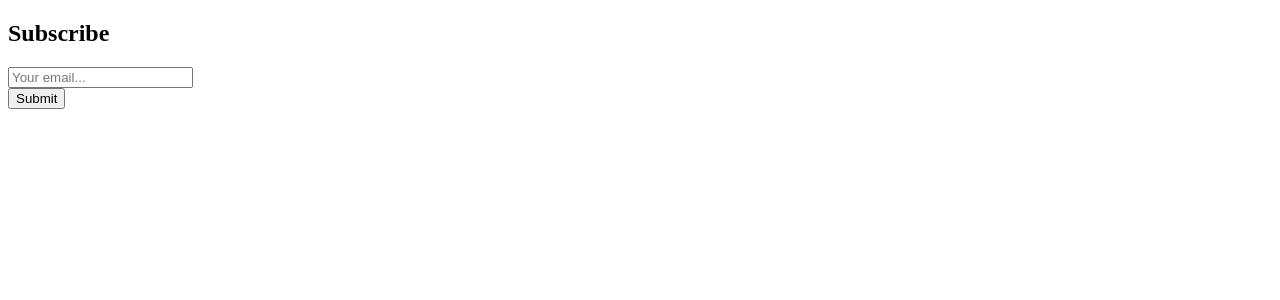
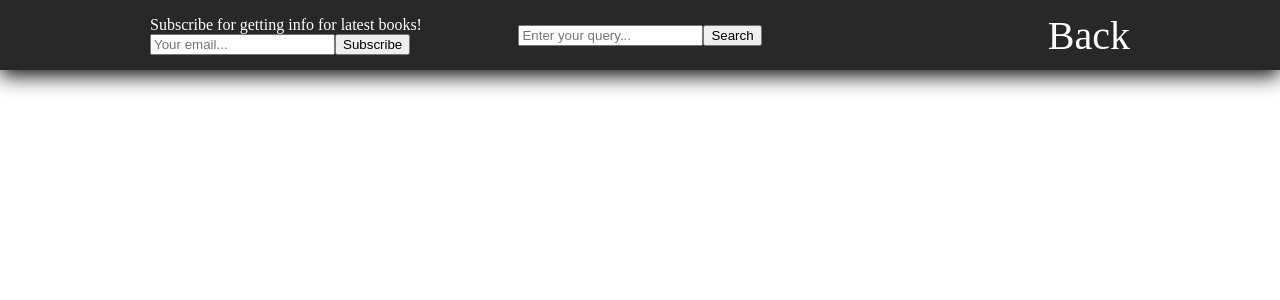
Before and after one commit to Sh1neRose/pp02, a Django app: page / in a window 1280 px wide. Shown: the top 300 px of the page. Run offline with Django 5.2, Linux system fonts and the light colour scheme; data that the repository does not hold is empty; parts of the project's set-up code (start-up, migrations or seed data) failed here and were passed over.

Commit message:
inital commit

```diff
--- a/books/urls.py
+++ b/books/urls.py
@@ -1,10 +1,11 @@
 from django.urls import path
 from . import views
 
-app_name = 'news'
+app_name = 'books'
 
 urlpatterns = [
     path('', views.booksview.as_view(), name='books'),
+    path('searchbook/', views.searchview.as_view(), name='searchbook'),
     path('<slug:slug>/', views.booksview.as_view(), name='books_by_genre'),
     path('book/<int:id>/', views.bookview.as_view(), name='book'),
 ]
--- a/templates/base.html
+++ b/templates/base.html
@@ -1,18 +1,33 @@
+{% load static %}
 <!DOCTYPE html>
 <html lang="en">
 <head>
     <meta charset="UTF-8">
     <meta name="viewport" content="width=device-width, initial-scale=1.0">
     <title>{% block title %}Main{% endblock title %}</title>
+    <link rel="stylesheet" href="{% static 'css/base.css' %}">
 </head>
 <body>
-    <h2>Subscribe</h2>
-    <form action='{% url "mailing:subscribe" %}' method="post">
-        {% csrf_token %}
-        {{subscribeform}}
-        <input type="submit">
-    </form>
-    {% block content %}
-    {% endblock content %}
+    <header>
+        <div id='subscribe'>
+            Subscribe for getting info for latest books!
+            <form action="{% url "mailing:subscribe" %}" method="post" id='subscribe-form'>
+                {% csrf_token %}
+                {{subscribeform}}
+                <input type="submit" value='Subscribe'>
+            </form>
+        </div>
+        <form action="{% url "books:searchbook" %}" method='get' id='search'>
+            {{searchform}}
+            <input type="submit" value='Search'>
+        </form>
+        <a href="{% url "books:books" %}" id='back'>
+            Back
+        </a>
+    </header>
+    <div id='content'>
+        {% block content %}
+        {% endblock content %}
+    </div>
 </body>
 </html>
```
Also changed, not shown: books/tasks.py (+5 -2 lines).
